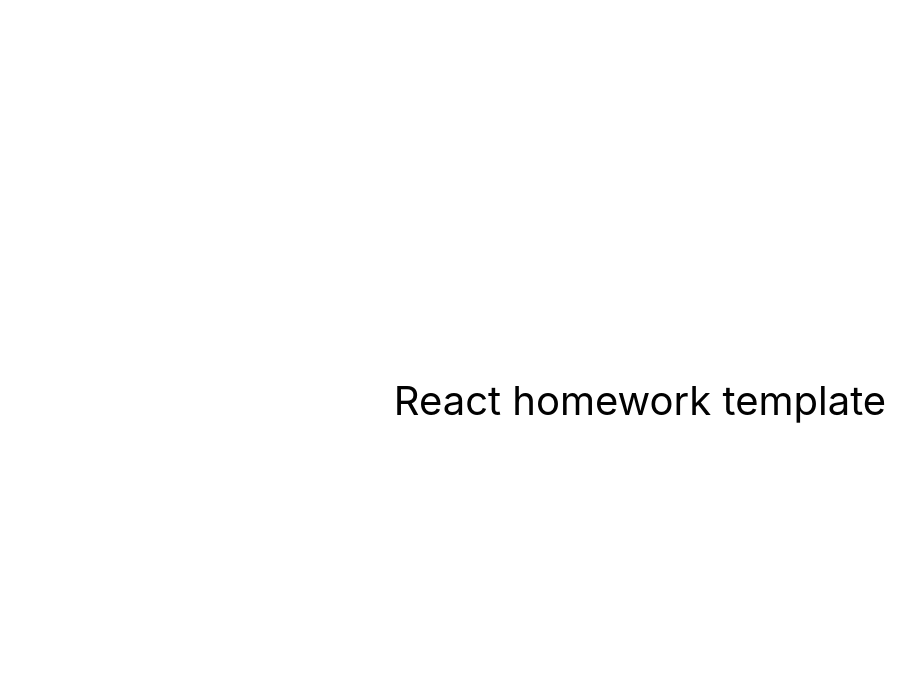
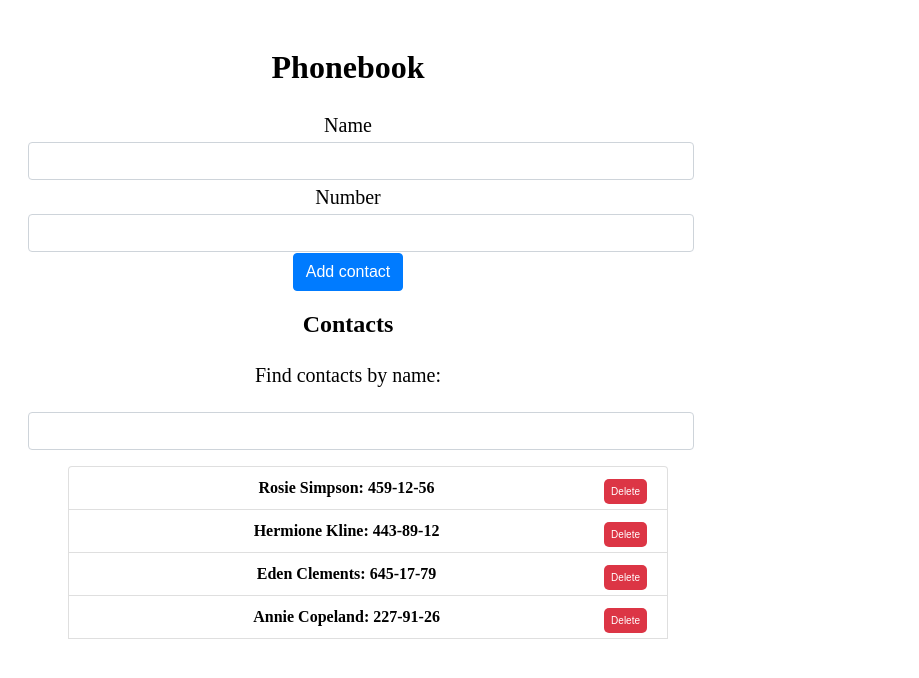
Before and after one commit to Piojank/goit-react-hw-02-phonebook, a React (Create React App) app: page / in a window 1280 px wide. Shown: the top 678 px of the page, without its empty margins (0-919 px from the left). Built offline with nearby package versions, Linux system fonts and the light colour scheme.

Commit message:
homework 2 done

```diff
--- a/src/App.css
+++ b/src/App.css
@@ -0,0 +1,39 @@
+.App {
+    text-align: center;
+}
+
+.App-logo {
+    height: 40vmin;
+    pointer-events: none;
+}
+
+@media (prefers-reduced-motion: no-preference) {
+    .App-logo {
+        animation: App-logo-spin infinite 20s linear;
+    }
+}
+
+.App-header {
+    background-color: #282c34;
+    min-height: 100vh;
+    display: flex;
+    flex-direction: column;
+    align-items: center;
+    justify-content: center;
+    font-size: calc(10px + 2vmin);
+    color: white;
+}
+
+.App-link {
+    color: #61dafb;
+}
+
+@keyframes App-logo-spin {
+    from {
+        transform: rotate(0deg);
+    }
+
+    to {
+        transform: rotate(360deg);
+    }
+}
--- a/src/App.jsx
+++ b/src/App.jsx
@@ -1,18 +1,69 @@
-const App = () => {
-  return (
-    <div
-      style={{
-        height: '100vh',
-        display: 'flex',
-        justifyContent: 'center',
-        alignItems: 'center',
-        fontSize: 40,
-        color: '#010101'
-      }}
-    >
-      React homework template
-    </div>
-  );
-};
+import "./App.css";
+import React, { Component } from "react";
+// import PropTypes from "prop-types";
+import { nanoid } from "nanoid";
+import ContactForm from "./components/ContactForm/ContactForm.jsx";
+import { ContactList } from "./components/ContactList/ContactList";
+import { Filter } from "./components/Filter/Filter";
 
-export default App;
+export default class App extends Component {
+  // static propTypes = {
+  //   prop: PropTypes,
+  // };
+
+  state = {
+    contacts: [
+      { id: "id-1", name: "Rosie Simpson", number: "459-12-56" },
+      { id: "id-2", name: "Hermione Kline", number: "443-89-12" },
+      { id: "id-3", name: "Eden Clements", number: "645-17-79" },
+      { id: "id-4", name: "Annie Copeland", number: "227-91-26" },
+    ],
+    filter: "",
+  };
+
+  setContacts = ({ name, number }) => {
+    const { contacts } = this.state;
+    const contact = {
+      id: nanoid(),
+      name,
+      number,
+    };
+    contacts.some((i) => i.name === name)
+      ? alert(`${name} is already in contacts`)
+      : this.setState(({ contacts }) => ({
+          contacts: [contact, ...contacts],
+        }));
+  };
+
+  deleteContact = (id) => {
+    this.setState((p) => ({
+      contacts: p.contacts.filter((i) => i.id !== id),
+    }));
+  };
+
+  setFilter = (e) => {
+    const value = e.target.value.toLowerCase();
+    this.setState({ filter: value });
+  };
+
+  getContacts = () => {
+    const { contacts, filter } = this.state;
+    return contacts.filter((i) => i.name.toLowerCase().includes(filter));
+  };
+
+  render() {
+    const getContacts = this.getContacts();
+    return (
+      <div className="App">
+        <h1>Phonebook</h1>
+        <ContactForm submitForm={this.setContacts} />
+        <h2>Contacts</h2>
+        <Filter filter={this.setFilter} />
+        <ContactList
+          contacts={getContacts}
+          deleteContact={this.deleteContact}
+        />
+      </div>
+    );
+  }
+}
--- /dev/null
+++ b/src/components/ContactForm/ContactForm.jsx
@@ -0,0 +1,55 @@
+import React, { Component } from "react";
+
+class ContactForm extends Component {
+    state = {
+        name: "",
+        number: "",
+    };
+
+    submitForm = (e) => {
+        const form = e.target;
+        e.preventDefault();
+        this.props.submitForm(this.state);
+        form.reset();
+    };
+
+    setNameAndNumber = (e) => {
+        const { name, value } = e.target;
+        this.setState({ [name]: value });
+    };
+
+    render() {
+        return (
+        <form onSubmit={this.submitForm}>
+            <label>
+            Name
+            <input
+                className="input"
+                type="text"
+                name="name"
+                pattern="^[a-zA-Zа-яА-Я]+(([' -][a-zA-Zа-яА-Я ])?[a-zA-Zа-яА-Я]*)*$"
+                title="Name may contain only letters, apostrophe, dash and spaces. For example Adrian, Jacob Mercer, Charles de Batz de Castelmore d'Artagnan"
+                required
+                onChange={this.setNameAndNumber}
+            />
+            </label>
+            <label>
+            {" "}
+            Number
+            <input
+                className="input"
+                type="tel"
+                name="number"
+                pattern="\+?\d{1,4}?[-.\s]?\(?\d{1,3}?\)?[-.\s]?\d{1,4}[-.\s]?\d{1,4}[-.\s]?\d{1,9}"
+                title="Phone number must be digits and can contain spaces, dashes, parentheses and can start with +"
+                required
+                onChange={this.setNameAndNumber}
+            />
+            </label>
+            <button className="btn" type="submit">Add contact</button>
+        </form>
+        );
+    }
+}
+
+export default ContactForm;
--- /dev/null
+++ b/src/components/ContactList/ContactList.jsx
@@ -0,0 +1,12 @@
+import React from "react";
+import { Contacts } from "../Contacts/Contacts";
+
+export const ContactList = ({ contacts, deleteContact }) => {
+    return (
+        <div>
+            <ul>
+                <Contacts contacts={contacts} deleteContact={deleteContact} />
+            </ul>
+        </div>
+    );
+};
--- /dev/null
+++ b/src/components/Contacts/Contacts.jsx
@@ -0,0 +1,16 @@
+import React from "react";
+
+export const Contacts = ({ contacts, deleteContact }) => {
+    return (
+        <>
+        {contacts.map(({ id, name, number }) => (
+            <li className="list-item" key={id}>
+            {name}: {number}
+                <button type="button" onClick={() => deleteContact(id)}>
+                    Delete
+                </button>
+            </li>
+        ))}
+        </>
+    );
+};
--- /dev/null
+++ b/src/components/Filter/Filter.jsx
@@ -0,0 +1,14 @@
+import React from "react";
+
+export const Filter = ({ filter }) => {
+    return (
+        <div>
+            <label>
+                <p>Find contacts by name:</p>
+                <input className="input" onChange={filter} type="text"></input>
+            </label>
+        </div>
+    );
+};
+
+export default Filter;
--- a/src/index.css
+++ b/src/index.css
@@ -1,15 +1,154 @@
-@import-normalize; /* bring in normalize.css styles */
-
 body {
-  margin: 0;
-  font-family: -apple-system, BlinkMacSystemFont, 'Segoe UI', 'Roboto', 'Oxygen',
-    'Ubuntu', 'Cantarell', 'Fira Sans', 'Droid Sans', 'Helvetica Neue',
-    sans-serif;
-  -webkit-font-smoothing: antialiased;
-  -moz-osx-font-smoothing: grayscale;
+  padding: 20px;
 }
 
-code {
-  font-family: source-code-pro, Menlo, Monaco, Consolas, 'Courier New',
-    monospace;
+#root {
+  width: 640px;
+  margin: 0;
 }
+
+.btn {
+  display: inline-block;
+  font-weight: 400;
+  text-align: center;
+  white-space: nowrap;
+  vertical-align: middle;
+  -webkit-user-select: none;
+  -moz-user-select: none;
+  -ms-user-select: none;
+  user-select: none;
+  border: 1px solid transparent;
+  padding: 0.375rem 0.75rem;
+  font-size: 1rem;
+  line-height: 1.5;
+  border-radius: 0.25rem;
+  transition: color 0.15s ease-in-out, background-color 0.15s ease-in-out,
+    border-color 0.15s ease-in-out, box-shadow 0.15s ease-in-out;
+  color: #fff;
+  background-color: #007bff;
+  border-color: #007bff;
+}
+
+.btn:not(:disabled):not(.disabled) {
+  cursor: pointer;
+}
+
+.btn:hover {
+  color: #fff;
+  background-color: #0069d9;
+  border-color: #0062cc;
+}
+
+.btn:focus,
+.btn:hover {
+  text-decoration: none;
+}
+
+.btn:focus {
+  outline: none;
+  box-shadow: 0 0 0 0.2rem rgba(0, 123, 255, 0.5);
+}
+
+.btn:not(:disabled):not(.disabled).active:focus,
+.btn:not(:disabled):not(.disabled):active:focus,
+.show>.btn.dropdown-toggle:focus {
+  box-shadow: 0 0 0 0.2rem rgba(0, 123, 255, 0.5);
+}
+
+.btn:not(:disabled):not(.disabled).active,
+.btn:not(:disabled):not(.disabled):active,
+.show>.btn.dropdown-toggle {
+  color: #fff;
+  background-color: #0062cc;
+  border-color: #005cbf;
+}
+
+.btn:not(:disabled):not(.disabled).active,
+.btn:not(:disabled):not(.disabled):active {
+  background-image: none;
+}
+
+.btn.disabled,
+.btn:disabled {
+  color: #fff;
+  background-color: #007bff;
+  border-color: #007bff;
+}
+
+.btn.disabled,
+.btn:disabled {
+  opacity: 0.65;
+}
+
+.input {
+  display: block;
+  width: 100%;
+  padding: 0.375rem 0.75rem;
+  font-size: 1rem;
+  line-height: 1.5;
+  color: #495057;
+  background-color: #fff;
+  background-clip: padding-box;
+  border: 1px solid #ced4da;
+  border-radius: 0.25rem;
+  transition: border-color 0.15s ease-in-out, box-shadow 0.15s ease-in-out;
+}
+
+.input:focus {
+  color: #495057;
+  background-color: #fff;
+  border-color: #80bdff;
+  outline: 0;
+  box-shadow: 0 0 0 0.2rem rgba(0, 123, 255, 0.25);
+}
+
+label {
+  font-size: 20px;
+  line-height: 1.7;
+}
+
+.list {
+  list-style: none;
+  display: -webkit-box;
+  display: -ms-flexbox;
+  display: flex;
+  -webkit-box-orient: vertical;
+  -webkit-box-direction: normal;
+  -ms-flex-direction: column;
+  flex-direction: column;
+  padding-left: 0;
+  margin-bottom: 0;
+}
+
+.list-item:first-child {
+  border-top-left-radius: 0.25rem;
+  border-top-right-radius: 0.25rem;
+}
+
+.list-item {
+  position: relative;
+  display: block;
+  padding: 0.75rem 1.25rem;
+  margin-bottom: -1px;
+  background-color: #fff;
+  border: 1px solid rgba(0, 0, 0, 0.125);
+  clear: both;
+  font-size: 16px;
+  font-weight: bold;
+}
+
+.list-item span {
+  font-size: 18px;
+  font-weight: normal;
+}
+
+.list-item button {
+  float: right;
+  padding: 7px;
+  cursor: pointer;
+  background-color: #dc3545;
+  border: none;
+  border-radius: 5px;
+  color: #fff;
+  font-size: 10px;
+}
```
Also changed, not shown: src/components/Section/Section.jsx (added, +10 -0 lines).
